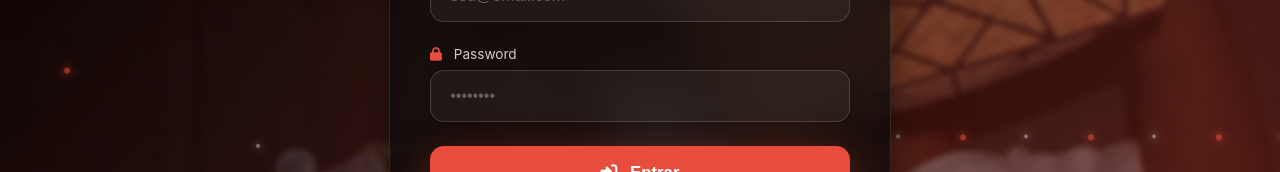
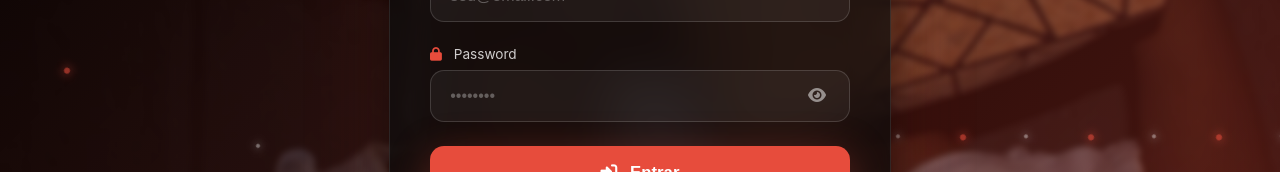
Before and after one commit to afonsoDomingos/chongapessana, a Vue app in the folder client/: page /login in a window 1280 px wide. Shown: the part 460-632 px from the top of the page. Built offline with nearby package versions, Linux system fonts and the light colour scheme; no server answers.

Commit message:
Add password visibility toggle to Login and Register forms

```diff
--- a/client/src/views/Login.vue
+++ b/client/src/views/Login.vue
@@ -23,7 +23,17 @@
         </div>
         <div class="form-group animate-slide" style="--delay: 0.2s">
           <label><i class="fas fa-lock"></i> Password</label>
-          <input v-model="password" type="password" placeholder="••••••••" required />
+          <div class="password-wrapper">
+            <input
+              v-model="password"
+              :type="showPassword ? 'text' : 'password'"
+              placeholder="••••••••"
+              required
+            />
+            <button type="button" class="toggle-password" @click="showPassword = !showPassword">
+              <i :class="showPassword ? 'fas fa-eye-slash' : 'fas fa-eye'"></i>
+            </button>
+          </div>
           <div class="input-glow"></div>
         </div>
         <button type="submit" class="btn-primary animate-slide" style="--delay: 0.3s" :disabled="auth.loading">
@@ -48,6 +58,7 @@ import { notify } from '../utils/swal'
 
 const email = ref('')
 const password = ref('')
+const showPassword = ref(false)
 const auth = useAuthStore()
 const router = useRouter()
 
@@ -256,6 +267,32 @@ const handleLogin = async () => {
   box-sizing: border-box;
 }
 
+.password-wrapper {
+  position: relative;
+  display: flex;
+  align-items: center;
+}
+
+.password-wrapper input {
+  padding-right: 3rem;
+}
+
+.toggle-password {
+  position: absolute;
+  right: 1rem;
+  background: none;
+  border: none;
+  color: rgba(255,255,255,0.5);
+  cursor: pointer;
+  padding: 0.5rem;
+  font-size: 1rem;
+  transition: all 0.3s;
+}
+
+.toggle-password:hover {
+  color: var(--accent);
+}
+
 .input-glow {
   position: absolute;
   bottom: 0;
--- a/client/src/views/Register.vue
+++ b/client/src/views/Register.vue
@@ -44,7 +44,17 @@
         </div>
         <div class="form-group animate-slide" style="--delay: 0.25s">
           <label><i class="fas fa-lock"></i> Password</label>
-          <input v-model="password" type="password" placeholder="••••••••" required />
+          <div class="password-wrapper">
+            <input
+              v-model="password"
+              :type="showPassword ? 'text' : 'password'"
+              placeholder="••••••••"
+              required
+            />
+            <button type="button" class="toggle-password" @click="showPassword = !showPassword">
+              <i :class="showPassword ? 'fas fa-eye-slash' : 'fas fa-eye'"></i>
+            </button>
+          </div>
           <div class="input-glow"></div>
         </div>
         <button type="submit" class="btn-primary animate-slide" style="--delay: 0.3s" :disabled="auth.loading">
@@ -70,6 +80,7 @@ import { notify } from '../utils/swal'
 const name = ref('')
 const email = ref('')
 const password = ref('')
+const showPassword = ref(false)
 const country = ref('Mozambique')
 const auth = useAuthStore()
 const router = useRouter()
@@ -294,6 +305,32 @@ const handleRegister = async () => {
   color: #fff;
 }
 
+.password-wrapper {
+  position: relative;
+  display: flex;
+  align-items: center;
+}
+
+.password-wrapper input {
+  padding-right: 3rem;
+}
+
+.toggle-password {
+  position: absolute;
+  right: 1rem;
+  background: none;
+  border: none;
+  color: rgba(255,255,255,0.5);
+  cursor: pointer;
+  padding: 0.5rem;
+  font-size: 1rem;
+  transition: all 0.3s;
+}
+
+.toggle-password:hover {
+  color: var(--accent);
+}
+
 .input-glow {
   position: absolute;
   bottom: 0;
```
